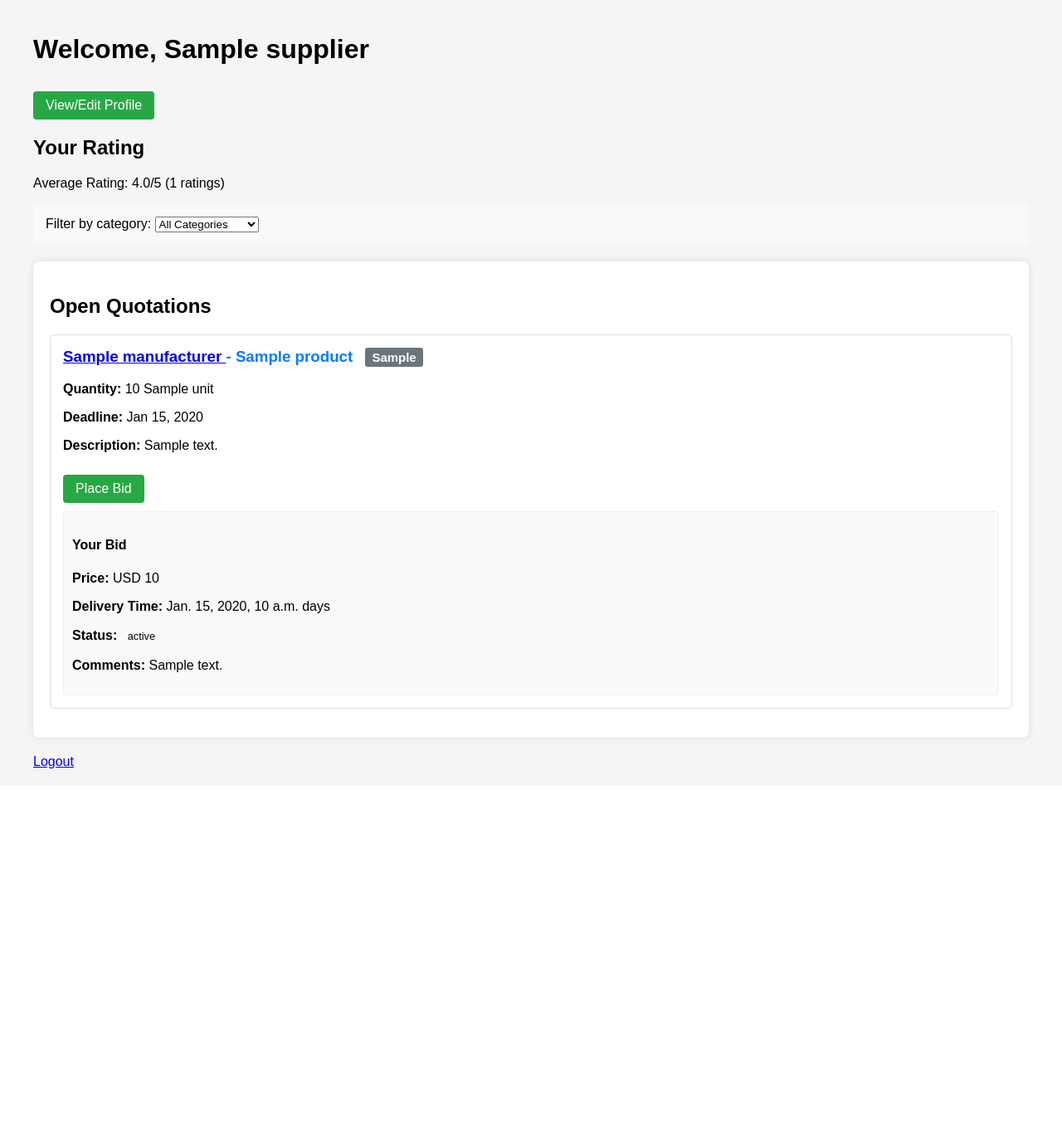
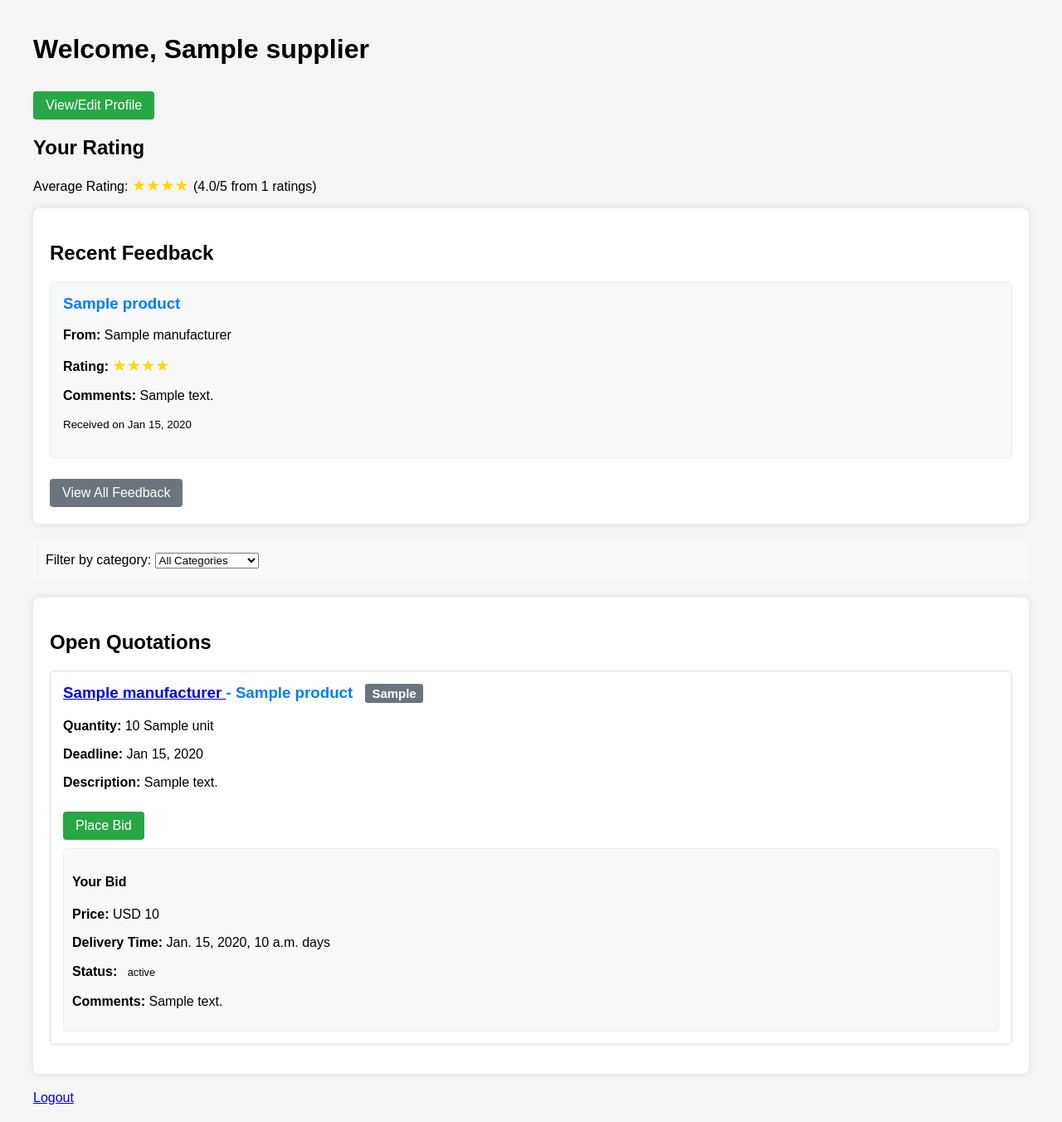
Before and after one commit to Siddharth-Basale/supplychain, a Django app: template supplier/templates/supplier/dashboard.html in a window 1280 px wide. Shown: the whole page at 83% size. Before the commit the page ends 926 px from the top, so only its background shows below. Run offline with Django 3.2, Linux system fonts and the light colour scheme; the template is opened without the code that fills it: most values are stand-ins (such as "Sample title", 1, 10 or a date in 2020).

Commit message:
Feedback and Rating

```diff
--- a/supplier/templates/supplier/dashboard.html
+++ b/supplier/templates/supplier/dashboard.html
@@ -71,6 +71,33 @@
             font-size: 0.8em;
             margin-left: 10px;
         }
+        .feedback-item {
+            background: #f8f9fa;
+            border: 1px solid #eee;
+            padding: 15px;
+            margin-bottom: 15px;
+            border-radius: 5px;
+        }
+        .feedback-item h3 {
+            margin-top: 0;
+            color: #007bff;
+        }
+        .view-all-btn {
+            display: inline-block;
+            margin-top: 10px;
+            padding: 8px 15px;
+            background: #6c757d;
+            color: white;
+            text-decoration: none;
+            border-radius: 4px;
+        }
+        .view-all-btn:hover {
+            background: #5a6268;
+        }
+        .star-rating {
+            color: gold;
+            font-size: 1.2em;
+        }
     </style>
 </head>
 <body>
@@ -79,17 +106,45 @@
 
         <a href="{% url 'supplier_profile' %}" class="bid-btn">View/Edit Profile</a>
 
-        <!-- Add this to the supplier dashboard where you want to show the rating -->
         <div class="profile-info">
             <h2>Your Rating</h2>
             <p>
                 Average Rating:
                 {% if average_rating %}
-                    {{ average_rating|floatformat:1 }}/5 ({{ rating_count }} ratings)
+                    <span class="star-rating">
+                        {% with ''|center:average_rating as range %}
+                        {% for _ in range %}★{% endfor %}
+                        {% endwith %}
+                    </span>
+                    ({{ average_rating|floatformat:1 }}/5 from {{ rating_count }} ratings)
                 {% else %}
                     Not rated yet
                 {% endif %}
             </p>
+        </div>
+
+        <div class="section">
+            <h2>Recent Feedback</h2>
+            {% if feedback_received %}
+                {% for feedback in feedback_received %}
+                <div class="feedback-item">
+                    <h3>{{ feedback.bid.quote.product }}</h3>
+                    <p><strong>From:</strong> {{ feedback.bid.quote.manufacturer.company_name }}</p>
+                    <p><strong>Rating:</strong>
+                        <span class="star-rating">
+                            {% with ''|center:feedback.rating as range %}
+                            {% for _ in range %}★{% endfor %}
+                            {% endwith %}
+                        </span>
+                    </p>
+                    <p><strong>Comments:</strong> {{ feedback.comments }}</p>
+                    <p><small>Received on {{ feedback.submitted_at|date:"M d, Y" }}</small></p>
+                </div>
+                {% endfor %}
+                <a href="{% url 'supplier_profile' %}" class="view-all-btn">View All Feedback</a>
+            {% else %}
+                <p>No feedback received yet.</p>
+            {% endif %}
         </div>
 
         <div class="filters">
```
Also changed, not shown: supplier/templates/supplier/profile.html (+14 -2 lines), supplier/views.py (+10 -3 lines), db.sqlite3.
